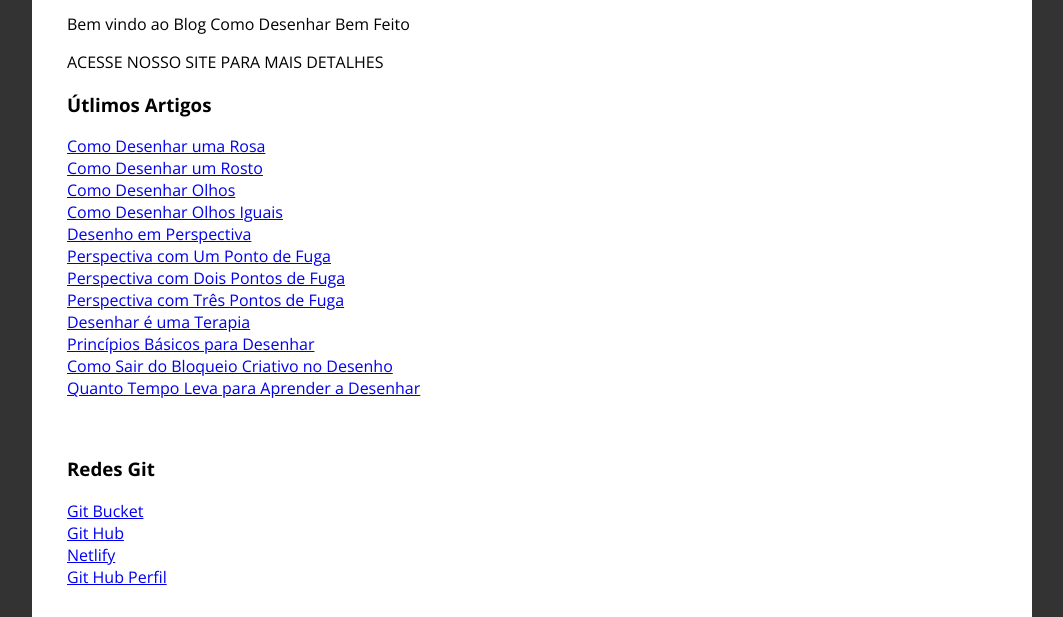
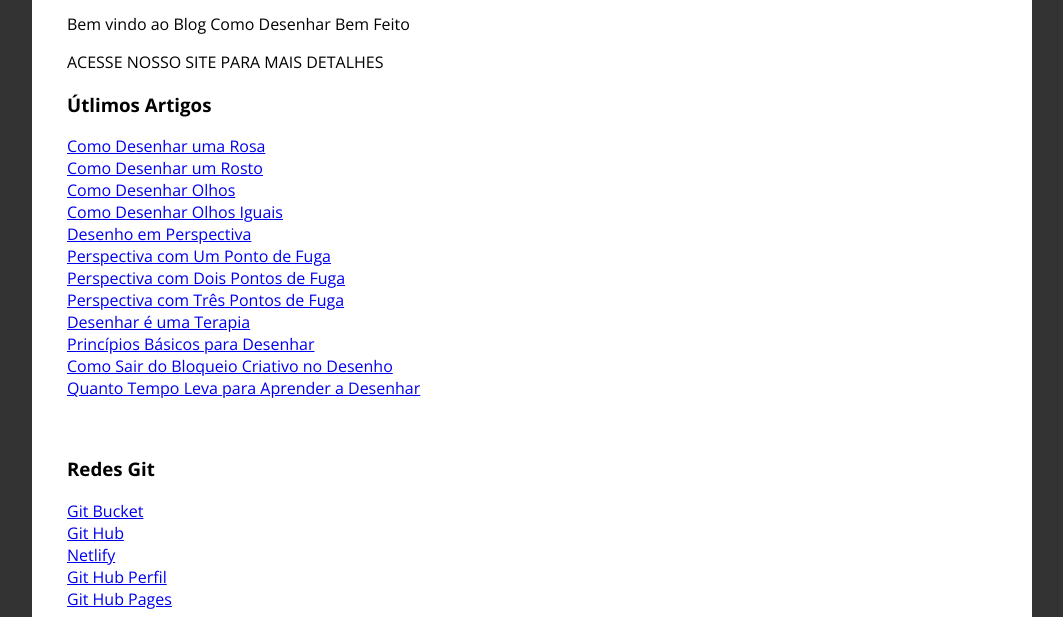
Before and after one commit to comodesenharbem/comodesenharbem, a plain HTML site: page index.html in a window 1280 px wide. Shown: the part 183-800 px from the top of the page, without its empty margins (108-1171 px from the left). Drawn offline with nearby package versions, Linux system fonts and the light colour scheme.

Commit message:
Update index.html

```diff
--- a/index.html
+++ b/index.html
@@ -68,6 +68,7 @@ footer, footer a {color:#fff;}
 <a href="https://github.com/comodesenharbem/comodesenharbem/tree/master">Git Hub</a><br>
 <a href="https://comodesenharbem.netlify.com/">Netlify</a><br>
 <a href="https://github.com/comodesenharbem">Git Hub Perfil</a><br>
+<a href="https://comodesenharbem.github.io/comodesenharbem/"> Git Hub Pages</a><br>
 </p>
 <br>
 <h3>Redes Sociais e Clouds-</h3>
```
